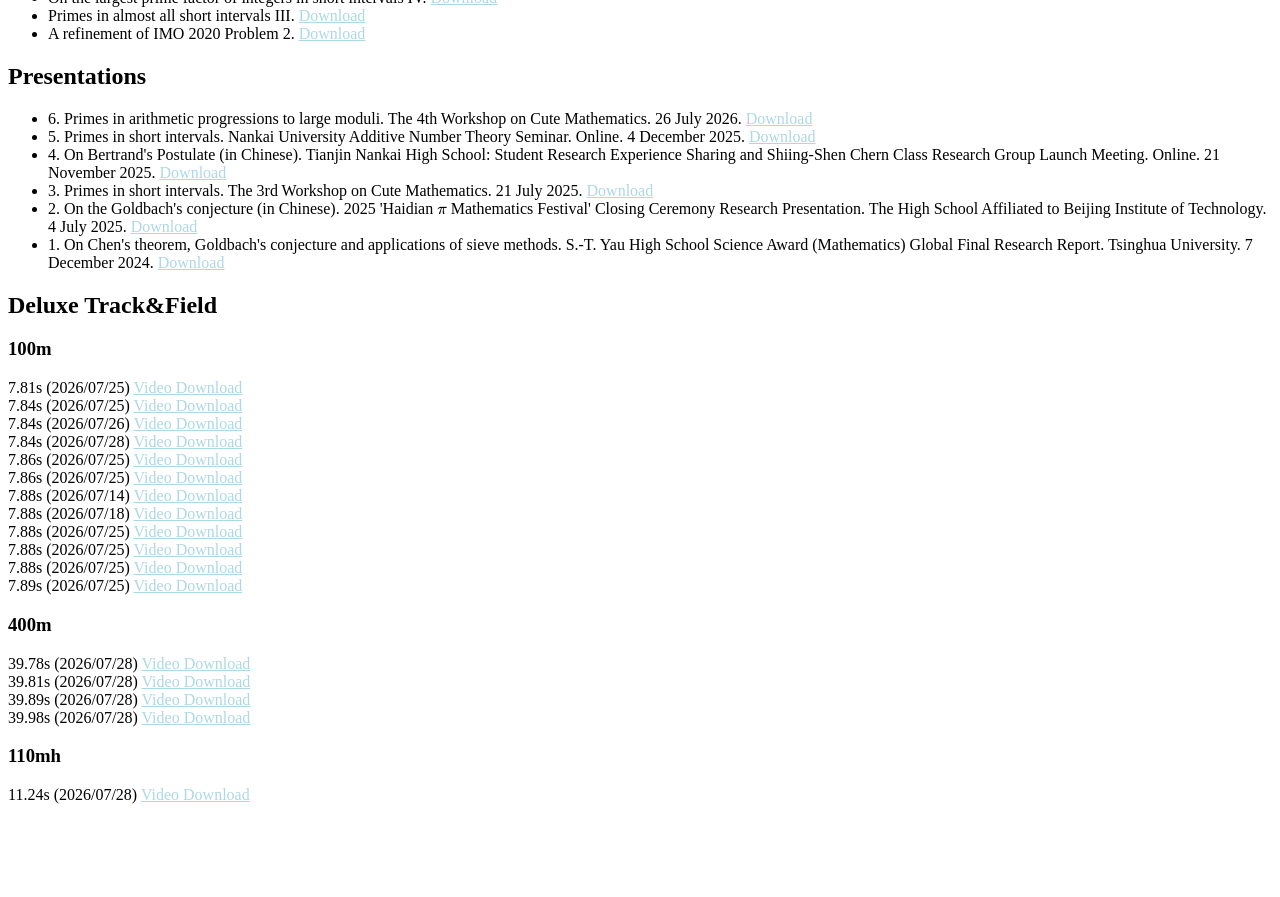
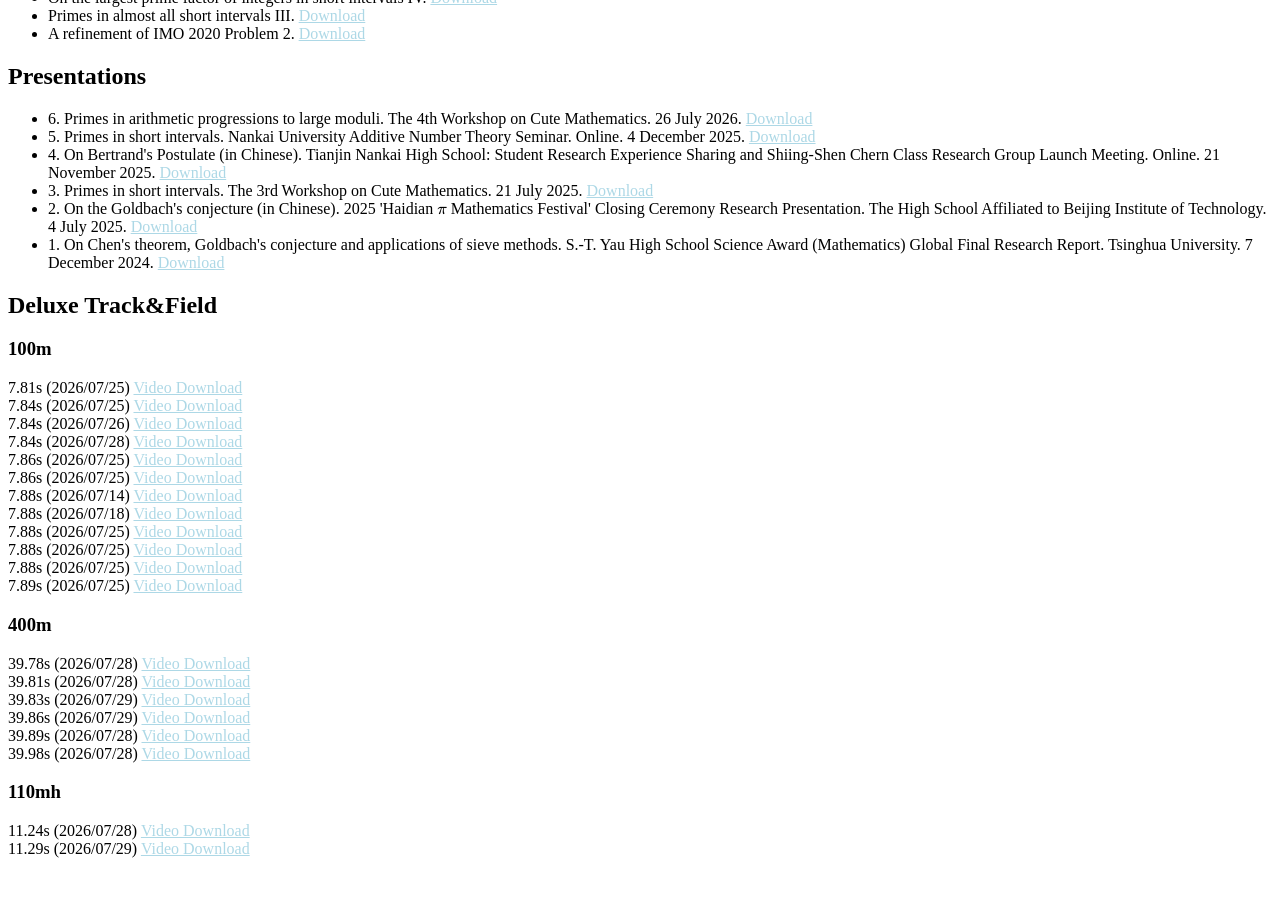
Before and after one commit to CareyRunboLi/CareyRunboLi.github.io, a Jekyll site: the page built from index.md, in a window 1280 px wide and 900 px high, scrolled down 2487 px. Shown: the top 897 px of the window. Built offline with Jekyll 4.4.1, drawn with Linux system fonts in a browser that asks for light colours; some web fonts are replaced; formulas are drawn with MathJax 3; a style sheet for code colours, icons or effects is not loaded; our own code applies the rules of GitHub Pages for plain Markdown files; before the commit the page ends 3333 px from its top, so only the background shows below that.

Commit message:
Update trackandfield.md

```diff
--- a/_includes/trackandfield.md
+++ b/_includes/trackandfield.md
@@ -25,9 +25,12 @@
 
 39.78s (2026/07/28) <a href="https://runbolicarey.com/assets/TrackAndField/DeluxeTrackAndField_400m_39.78s_260728_Lite.mp4"><span>Video Download</span></a>
 39.81s (2026/07/28) <a href="https://runbolicarey.com/assets/TrackAndField/DeluxeTrackAndField_400m_39.81s_260728_Lite.mp4"><span>Video Download</span></a>
+39.83s (2026/07/29) <a href="https://runbolicarey.com/assets/TrackAndField/DeluxeTrackAndField_400m_39.83s_260729_Lite.mp4"><span>Video Download</span></a>
+39.86s (2026/07/29) <a href="https://runbolicarey.com/assets/TrackAndField/DeluxeTrackAndField_400m_39.86s_260729_Lite.mp4"><span>Video Download</span></a>
 39.89s (2026/07/28) <a href="https://runbolicarey.com/assets/TrackAndField/DeluxeTrackAndField_400m_39.89s_260728_Lite.mp4"><span>Video Download</span></a>
 39.98s (2026/07/28) <a href="https://runbolicarey.com/assets/TrackAndField/DeluxeTrackAndField_400m_39.98s_260728_Lite.mp4"><span>Video Download</span></a>
 
 ### 110mh
 
 11.24s (2026/07/28) <a href="https://runbolicarey.com/assets/TrackAndField/DeluxeTrackAndField_110mh_11.24s_260728.mp4"><span>Video Download</span></a>
+11.29s (2026/07/29) <a href="https://runbolicarey.com/assets/TrackAndField/DeluxeTrackAndField_110mh_11.29s_260729.mp4"><span>Video Download</span></a>
```
